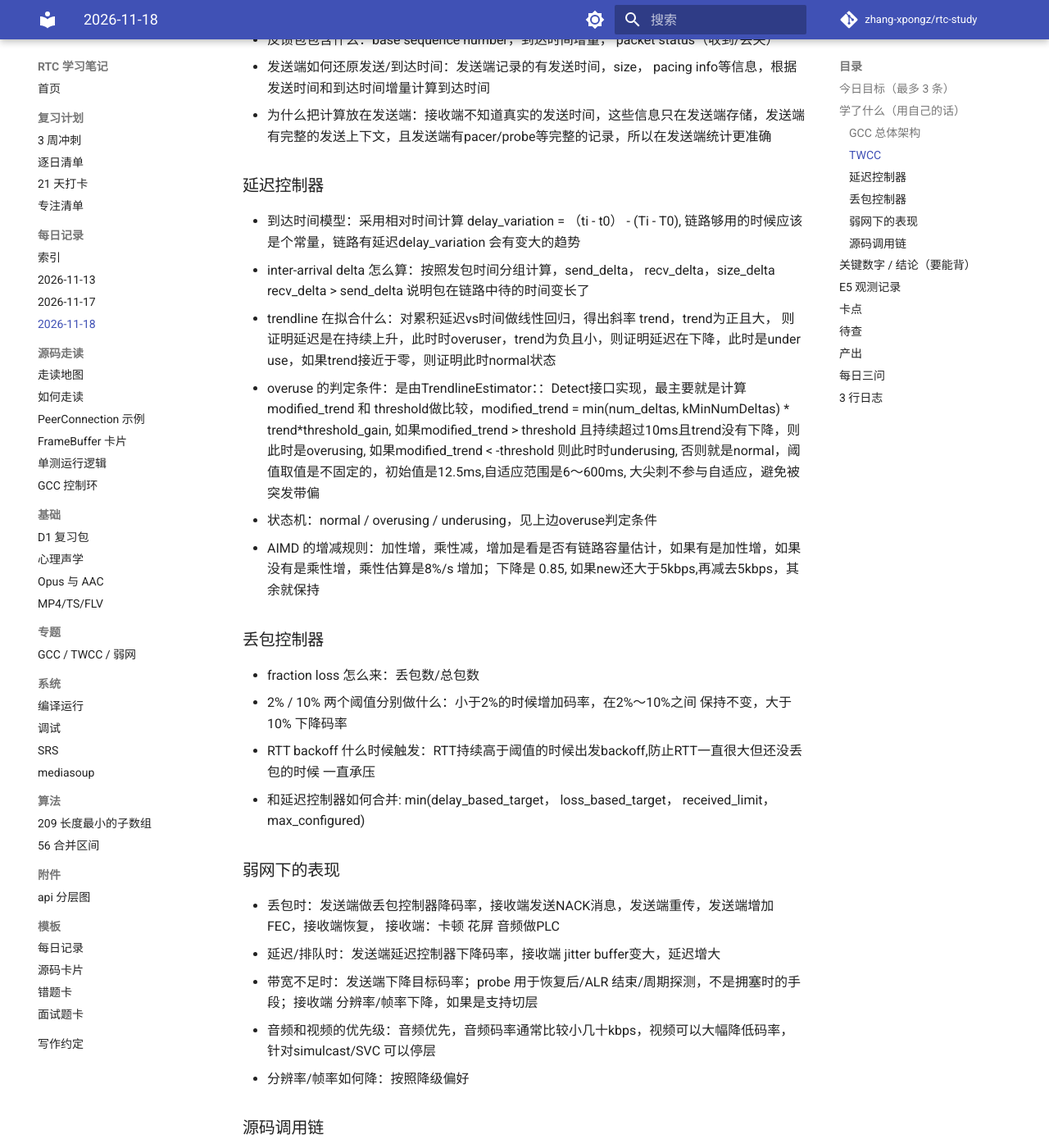
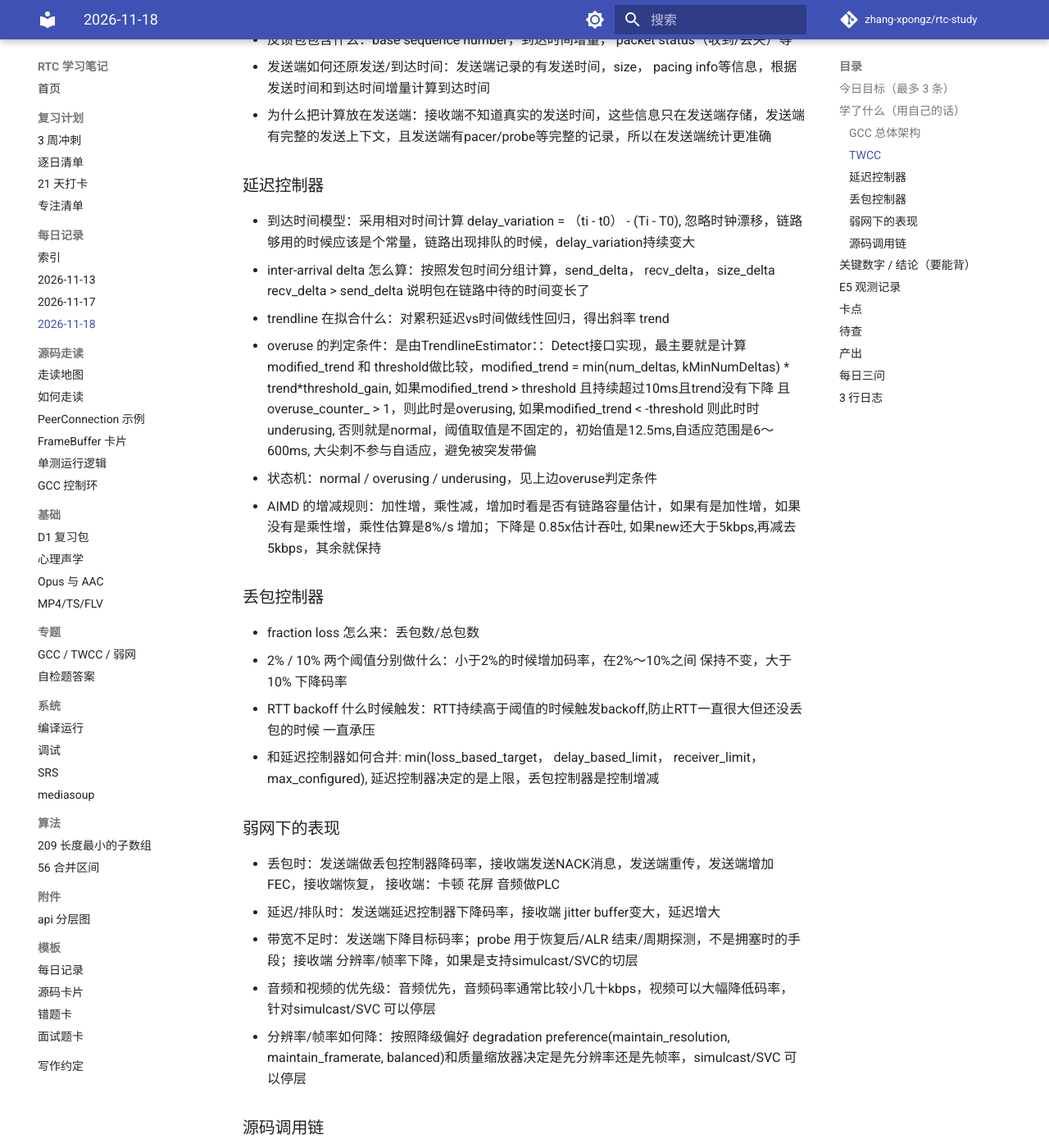
Before and after one commit to zhang-xpongz/rtc-study, an MkDocs documentation site: the page built from docs/daily/2026-11/2026-11-18.md, in a window 1280 px wide and 1400 px high, scrolled down 906 px. Shown: the whole window at 82% size. Built offline with MkDocs 1.6.1 and Material for MkDocs 9.7.7, drawn with Linux system fonts in a browser that asks for light colours; comment, search, counter and statistics services are not loaded; some of the changed text lies outside the part shown.

Commit message:
docs(d5): add self-check answers for GCC/TWCC

```diff
--- a/docs/daily/2026-11/2026-11-18.md
+++ b/docs/daily/2026-11/2026-11-18.md
@@ -14,7 +14,7 @@
 
 ### GCC 总体架构
 
-- 为什么需要拥塞控制：如果发送速率超过了链路承载，会导致发送队列变长，延迟增加，延迟会会累积变大，当超过buffer大小限制后，进一步就会导致丢包，最终会导致花屏，卡顿，延迟等情况
+- 为什么需要拥塞控制：如果发送速率超过瓶颈链路容量，瓶颈队列变长，排队延迟增加，延迟会会累积变大，当超过buffer大小限制后，进一步就会导致丢包，最终会导致花屏，卡顿，延迟等情况
 - 发送端控制器 / 接收端反馈：TWCC
 - 两条控制腿：延迟控制器，丢包控制器
   - 延迟控制器：统计数据包的相对时间delta，统计延迟情况，根据AIMD 做码率增减的调整
@@ -24,34 +24,34 @@
 ### TWCC
 
 - transport-wide sequence number 是什么：给数据包分配的传输层的统一序号，跨SSRC统一
-- 接收端记录什么：transport sequence number和到达时间增量
-- 反馈包包含什么：base sequence number，到达时间增量， packet status（收到/丢失）
+- 接收端记录什么：transport sequence number和到达时间
+- 反馈包包含什么：base sequence number，到达时间增量， packet status（收到/丢失）等
 - 发送端如何还原发送/到达时间：发送端记录的有发送时间，size， pacing info等信息，根据发送时间和到达时间增量计算到达时间
 - 为什么把计算放在发送端：接收端不知道真实的发送时间，这些信息只在发送端存储，发送端有完整的发送上下文，且发送端有pacer/probe等完整的记录，所以在发送端统计更准确
 
 ### 延迟控制器
 
-- 到达时间模型：采用相对时间计算  delay_variation = （ti - t0） - (Ti - T0), 链路够用的时候应该是个常量，链路有延迟delay_variation 会有变大的趋势
+- 到达时间模型：采用相对时间计算  delay_variation = （ti - t0） - (Ti - T0), 忽略时钟漂移，链路够用的时候应该是个常量，链路出现排队的时候，delay_variation持续变大
 - inter-arrival delta 怎么算：按照发包时间分组计算，send_delta， recv_delta，size_delta  recv_delta > send_delta 说明包在链路中待的时间变长了
-- trendline 在拟合什么：对累积延迟vs时间做线性回归，得出斜率 trend，trend为正且大， 则证明延迟是在持续上升，此时时overuser，trend为负且小，则证明延迟在下降，此时是under use，如果trend接近于零，则证明此时normal状态
-- overuse 的判定条件：是由TrendlineEstimator：：Detect接口实现，最主要就是计算modified_trend 和 threshold做比较，modified_trend = min(num_deltas, kMinNumDeltas) * trend*threshold_gain,  如果modified_trend > threshold 且持续超过10ms且trend没有下降，则此时是overusing, 如果modified_trend < -threshold 则此时时underusing, 否则就是normal，阈值取值是不固定的，初始值是12.5ms,自适应范围是6～600ms, 大尖刺不参与自适应，避免被突发带偏
+- trendline 在拟合什么：对累积延迟vs时间做线性回归，得出斜率 trend
+- overuse 的判定条件：是由TrendlineEstimator：：Detect接口实现，最主要就是计算modified_trend 和 threshold做比较，modified_trend = min(num_deltas, kMinNumDeltas) * trend*threshold_gain,  如果modified_trend > threshold 且持续超过10ms且trend没有下降 且overuse_counter_ > 1，则此时是overusing, 如果modified_trend < -threshold 则此时时underusing, 否则就是normal，阈值取值是不固定的，初始值是12.5ms,自适应范围是6～600ms, 大尖刺不参与自适应，避免被突发带偏
 - 状态机：normal / overusing / underusing，见上边overuse判定条件
-- AIMD 的增减规则：加性增，乘性减，增加是看是否有链路容量估计，如果有是加性增，如果没有是乘性增，乘性估算是8%/s 增加；下降是 0.85, 如果new还大于5kbps,再减去5kbps，其余就保持
+- AIMD 的增减规则：加性增，乘性减，增加时看是否有链路容量估计，如果有是加性增，如果没有是乘性增，乘性估算是8%/s 增加；下降是 0.85x估计吞吐, 如果new还大于5kbps,再减去5kbps，其余就保持
 
 ### 丢包控制器
 
 - fraction loss 怎么来：丢包数/总包数
 - 2% / 10% 两个阈值分别做什么：小于2%的时候增加码率，在2%～10%之间 保持不变，大于10% 下降码率
-- RTT backoff 什么时候触发：RTT持续高于阈值的时候出发backoff,防止RTT一直很大但还没丢包的时候 一直承压
-- 和延迟控制器如何合并: min(delay_based_target， loss_based_target， received_limit， max_configured)
+- RTT backoff 什么时候触发：RTT持续高于阈值的时候触发backoff,防止RTT一直很大但还没丢包的时候 一直承压
+- 和延迟控制器如何合并: min(loss_based_target， delay_based_limit， receiver_limit， max_configured), 延迟控制器决定的是上限，丢包控制器是控制增减
 
 ### 弱网下的表现
 
 - 丢包时：发送端做丢包控制器降码率，接收端发送NACK消息，发送端重传，发送端增加FEC，接收端恢复， 接收端：卡顿 花屏 音频做PLC
 - 延迟/排队时：发送端延迟控制器下降码率，接收端 jitter buffer变大，延迟增大
-- 带宽不足时：发送端下降目标码率；probe 用于恢复后/ALR 结束/周期探测，不是拥塞时的手段；接收端 分辨率/帧率下降，如果是支持切层
+- 带宽不足时：发送端下降目标码率；probe 用于恢复后/ALR 结束/周期探测，不是拥塞时的手段；接收端 分辨率/帧率下降，如果是支持simulcast/SVC的切层
 - 音频和视频的优先级：音频优先，音频码率通常比较小几十kbps，视频可以大幅降低码率，针对simulcast/SVC 可以停层
-- 分辨率/帧率如何降：按照降级偏好
+- 分辨率/帧率如何降：按照降级偏好 degradation preference(maintain_resolution, maintain_framerate, balanced)和质量缩放器决定是先分辨率还是先帧率，simulcast/SVC 可以停层
 
 ### 源码调用链
 
--- a/mkdocs.yml
+++ b/mkdocs.yml
@@ -82,6 +82,7 @@ nav:
       - MP4/TS/FLV: fundamentals/补充-MP4-TS-FLV封装格式.md
   - 专题:
       - GCC / TWCC / 弱网: topics/GCC-TWCC-弱网.md
+      - 自检题答案: topics/GCC-TWCC-自检题答案.md
   - 系统:
       - 编译运行: systems/WebRTC编译运行指南.md
       - 调试: systems/WebRTC调试指南.md
```
Also changed, not shown: docs/topics/GCC-TWCC-弱网.md (+2 -0 lines), docs/topics/GCC-TWCC-自检题答案.md (added, +251 -0 lines).
